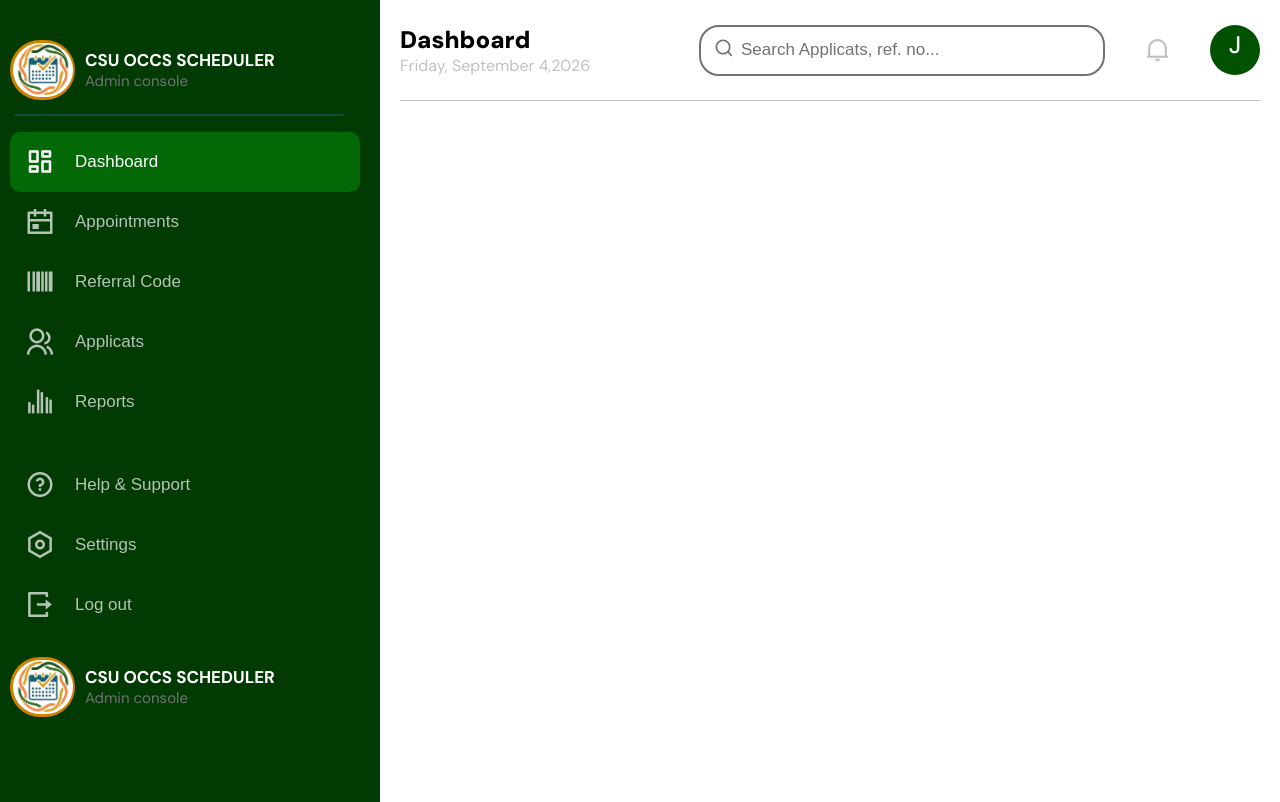
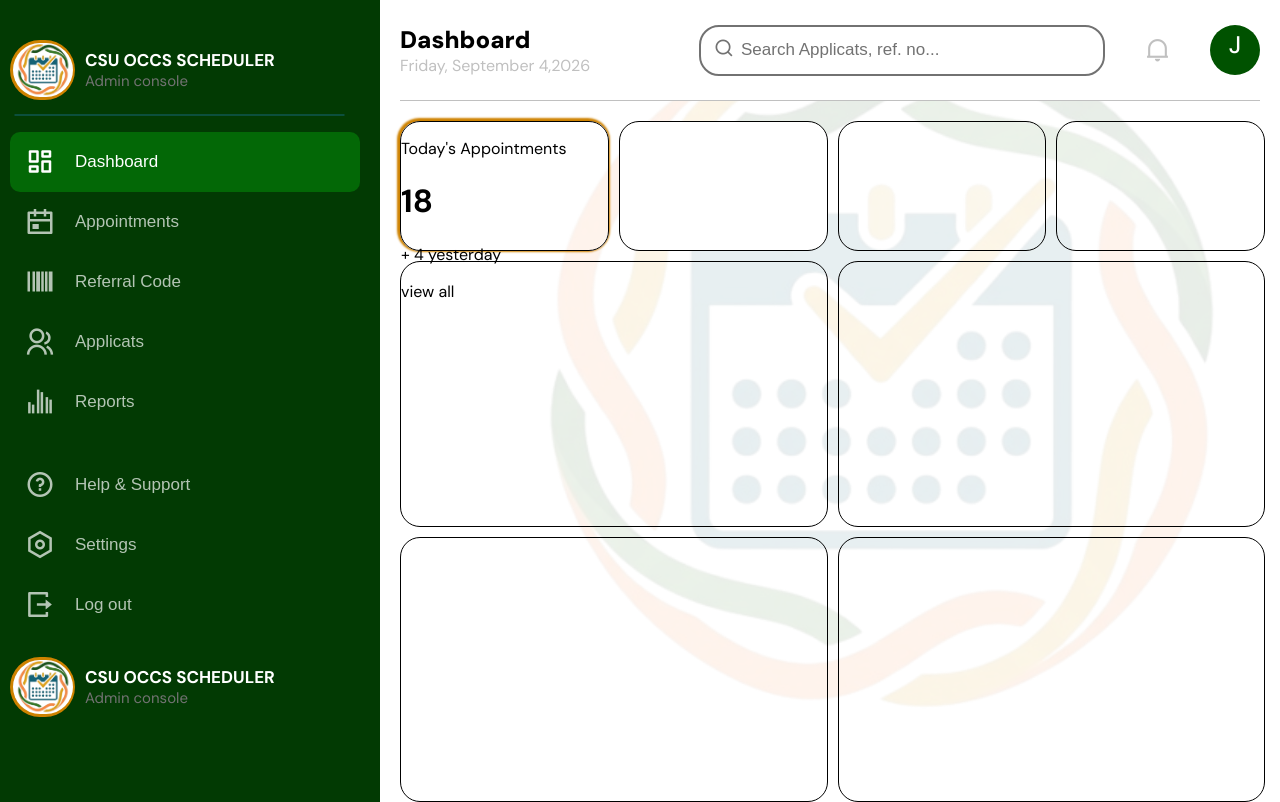
Before and after one commit to GMP-ul/CSUOCCS-SCHEDULING, a plain HTML site: page Registrators/reg_html/admin.html in a window 1280 px wide. Drawn offline with nearby package versions, Linux system fonts and the light colour scheme.

Commit message:
admin css and admin html

```diff
--- a/Registrators/reg_css/admin.css
+++ b/Registrators/reg_css/admin.css
@@ -31,7 +31,19 @@ body {
         "box-1 box-3"
     ;
     gap: 20px;
+
+    .body-background {
+        position: absolute;
+        z-index: -1;
+
+        transform: translate(60%, 2%);
+        opacity: 10%;
+        img {
+            width: 800px;
+        }
+    }
 }
+
 
 /* ### NAV SIDE BAR ### */
 
@@ -402,6 +414,7 @@ body {
 
 .top-bar {
     height: 100px;
+    background-color: var(--text-light);
     width: auto;
     border-bottom: 1px solid var(--background);
     display: flex;
@@ -497,5 +510,49 @@ body {
 }
 
 main {
-
+    margin-right: 15px;
+    display: grid;
+    grid-template-columns: 1fr 1fr 1fr 1fr;
+    grid-template-rows: 130px 1fr 1fr;
+    grid-template-areas:
+        "box-2-1 box-2-2 box-2-3 box-2-4"
+        "box-2-5 box-2-5 box-2-6 box-2-6"
+        "box-2-7 box-2-7 box-2-8 box-2-8"
+    ;
+    gap: 10px;
+    .area-main-1 {
+        border: 1px solid var(--text-dark);
+        border-radius: 20px;
+        box-shadow: -1px -1px 2px 2px var(--text-highlight);
+        position: relative;
+    }
+    .area-main-2 {
+        border: 1px solid var(--text-dark);
+        border-radius: 20px;
+        background: var(--text-light);
+    }
+    .area-main-3 {
+        border: 1px solid var(--text-dark);
+        border-radius: 20px;
+    }
+    .area-main-4 {
+        border: 1px solid var(--text-dark);
+        border-radius: 20px;
+    }
+    .area-main-5 {
+        border: 1px solid var(--text-dark);
+        border-radius: 20px;
+    }
+    .area-main-6 {
+        border: 1px solid var(--text-dark);
+        border-radius: 20px;
+    }
+    .area-main-7 {
+        border: 1px solid var(--text-dark);
+        border-radius: 20px;
+    }
+    .area-main-8 {
+        border: 1px solid var(--text-dark);
+        border-radius: 20px;
+    }
 }
--- a/Registrators/reg_html/admin.html
+++ b/Registrators/reg_html/admin.html
@@ -10,6 +10,11 @@
 
 </head>
 <body>
+
+    <div class="body-background">
+        <img src="/Logo/logo.png" alt="">
+    </div>
+
     <nav class="side-bar" style="grid-area: box-1;">
         <div class="nav-top">
             <div class="nav-logo">
@@ -77,14 +82,26 @@
     </nav>
 
     <main style="grid-area: box-3;">
-        <div class="area-main-1" style="grid-area: box-2-1;"></div>
-        <div class="" style="grid-area: box-2-2;"></div>
-        <div class="" style="grid-area: box-2-3;"></div>
-        <div class="" style="grid-area: box-2-4;"></div>
-        <div class="" style="grid-area: box-2-5;"></div>
-        <div class="" style="grid-area: box-2-6;"></div>
-        <div class="" style="grid-area: box-2-7;"></div>
-        <div class="" style="grid-area: box-2-8;"></div>
+        <div class="area-main-1" style="grid-area: box-2-1;">
+
+            <p>
+                Today's Appointments
+            </p>
+            <h1>
+                18
+            </h1>
+            <div>
+                <p>+ 4 yesterday</p>
+                <p>view all</p>
+            </div>
+        </div>
+        <div class="area-main-2" style="grid-area: box-2-2;"></div>
+        <div class="area-main-3" style="grid-area: box-2-3;"></div>
+        <div class="area-main-4" style="grid-area: box-2-4;"></div>
+        <div class="area-main-5" style="grid-area: box-2-5;"></div>
+        <div class="area-main-6" style="grid-area: box-2-6;"></div>
+        <div class="area-main-7" style="grid-area: box-2-7;"></div>
+        <div class="area-main-8" style="grid-area: box-2-8;"></div>
     </main>
 
     <script src="/Registrators/reg_js/admin.js"></script>
```
